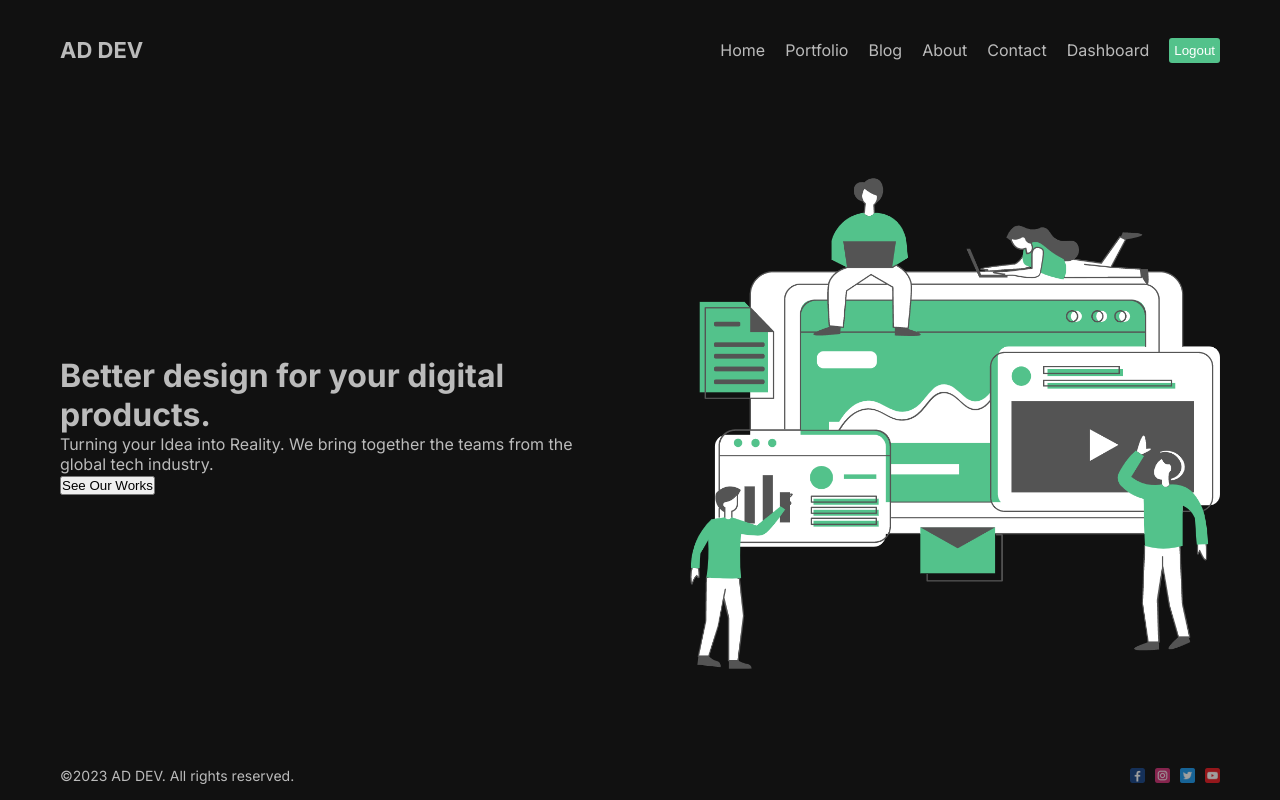
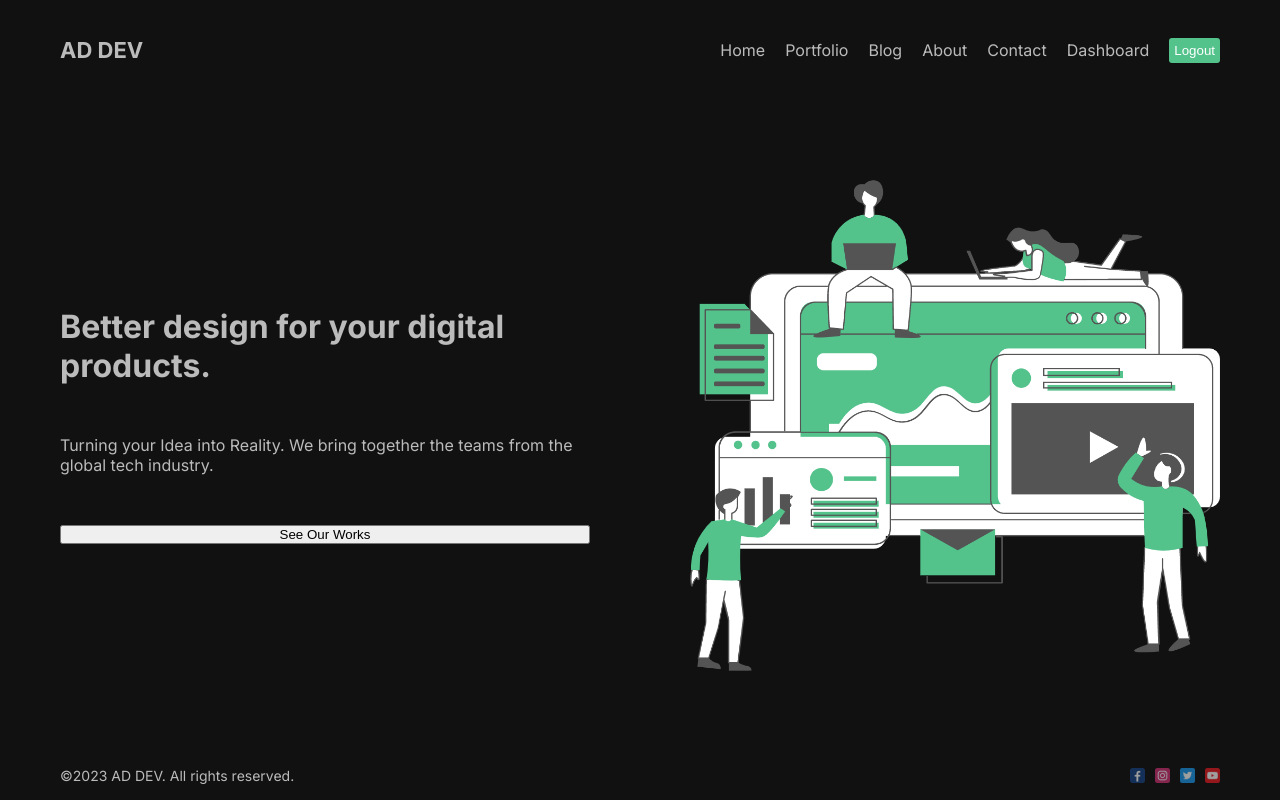
Before and after one commit to adarraji/nextjs-blog, a Next.js app: page / in a window 1280 px wide. Built offline with nearby package versions, Linux system fonts and the light colour scheme.

Commit message:
added  styles

```diff
--- a/src/app/page.module.css
+++ b/src/app/page.module.css
@@ -6,6 +6,9 @@
 
 .item {
     flex: 1;
+    display: flex;
+    flex-direction: column;
+    gap: 50px;
 }
 
 .img {
```
